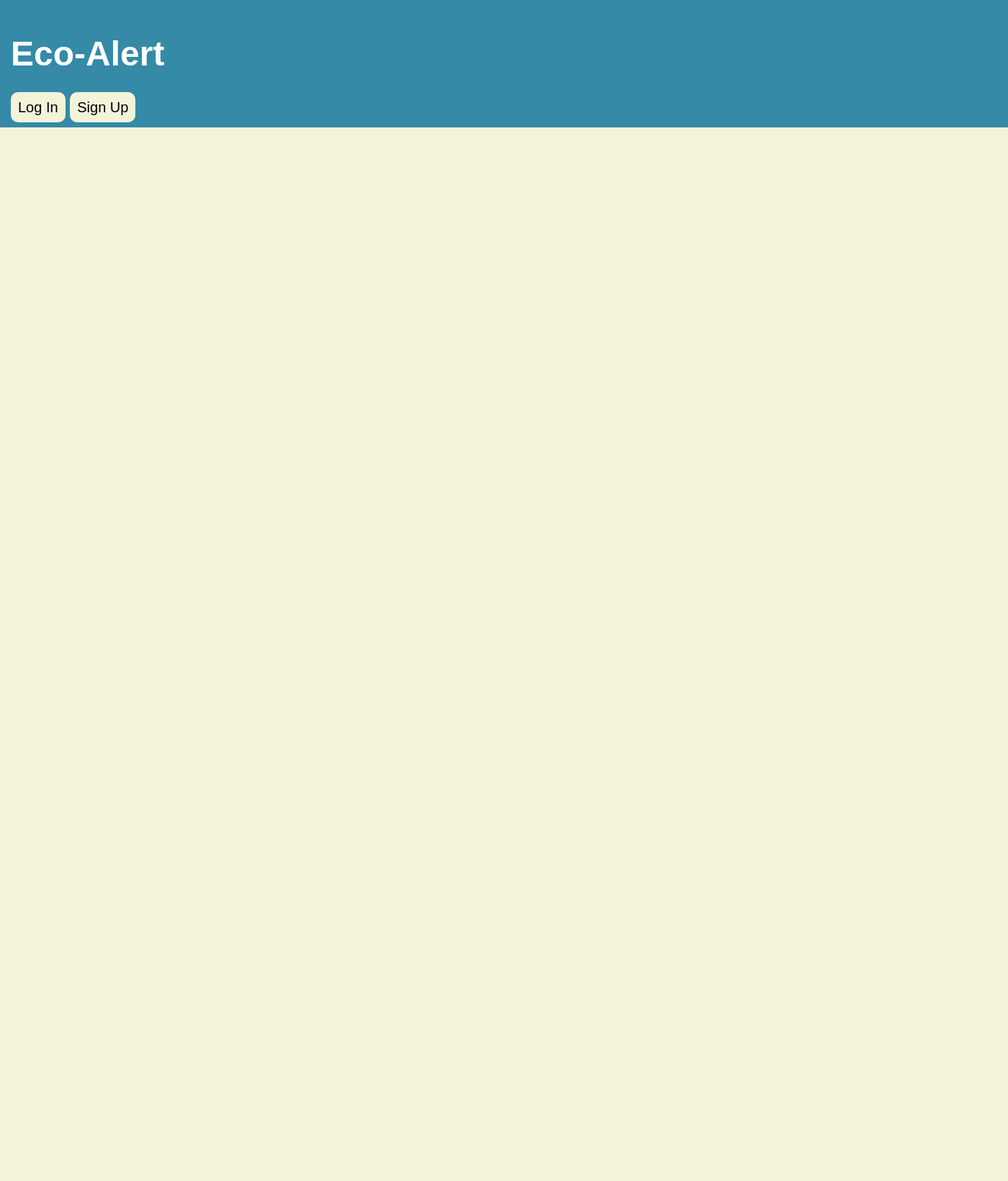
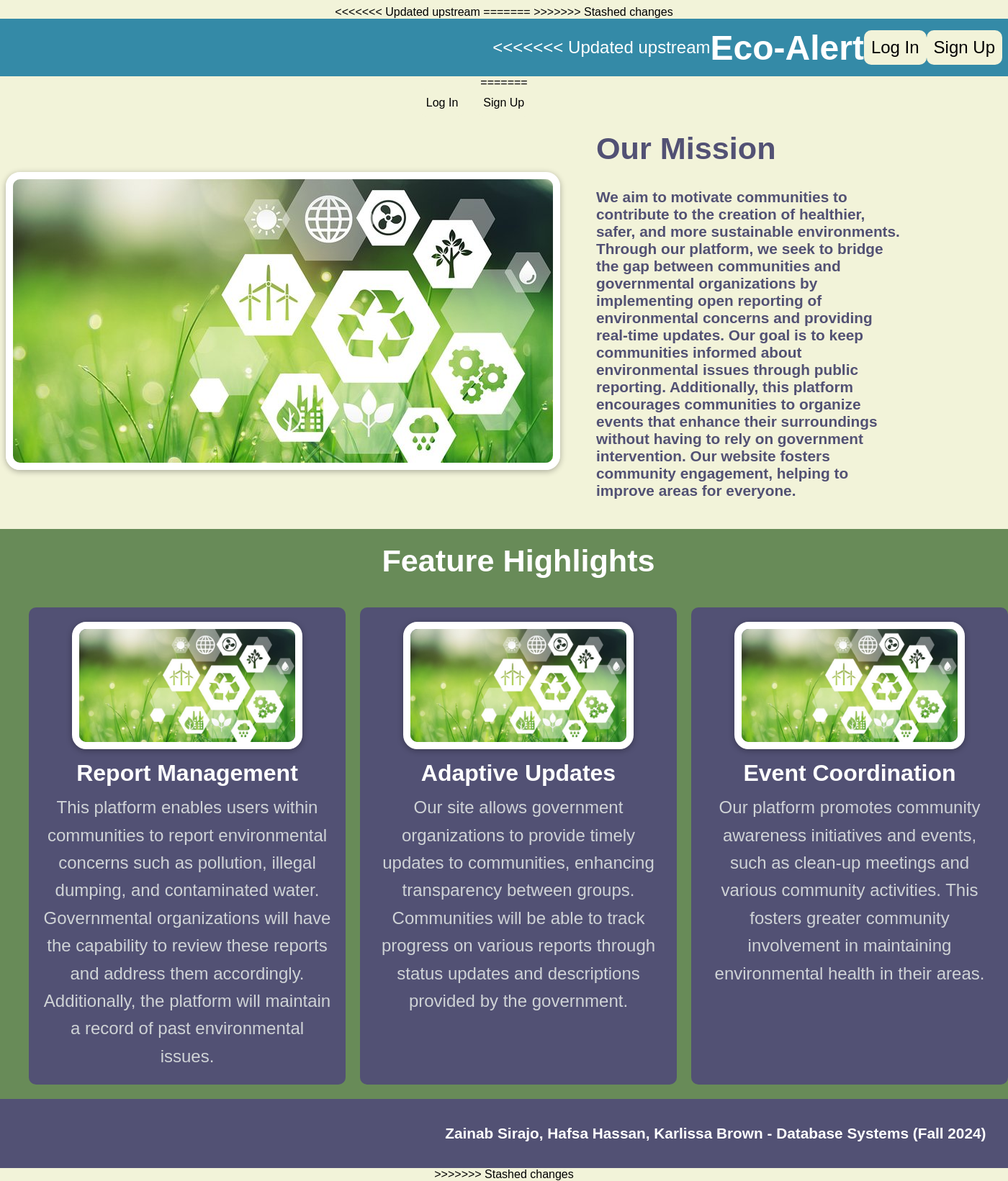
Before and after one commit to zainabsirajo50/Echo-Alert, a PHP site: page /home-page.php in a window 1400 px wide; the page is wider, and only the part inside the window is pictured. Shown: that part at 72% size. Before the commit the page ends 177 px from the top of that part, so only its background shows below. Run offline with PHP 8.4, Linux system fonts and the light colour scheme; data that the repository does not hold is empty; a stand-in replaces the project's code that opens the database connection.

Commit message:
Updated Home Page
Home Page is Done

```diff
--- /dev/null
+++ b/HomePage.js
@@ -0,0 +1,23 @@
+let animation = {
+    revealDistance: 150,
+    intialOpacity: 0,
+    transitionDelay: 0,
+    transitionDuration: '2s',
+    transitionProperty: 'all',
+    transitionTimingFunction: 'ease'
+  }
+
+  window.addEventListener('scroll', function() {
+    let revealableContainers = document.querySelectorAll(".revealable");
+
+    for(i = 0; i < revealableContainers.length; i++){
+      let windowHeight = window.innerHeight;
+      let topOfRevealableContainer = revealableContainers[i].getBoundingClientRect().top;
+
+      if (topOfRevealableContainer < windowHeight - animation.revealDistance) {
+        revealableContainers[i].classList.add("active");
+      } else {
+        revealableContainers[i].classList.remove("active");
+      }
+    }
+  });
--- a/home-page.php
+++ b/home-page.php
@@ -10,14 +10,65 @@
     <meta name="viewport" content="width=device-width, initial-scale=1.0">
     <title>Eco Alert</title>
     <link rel="stylesheet" href="src/css/HomePage.css">
+<<<<<<< Updated upstream
+=======
+    <script src="HomePage.js"></script>
+>>>>>>> Stashed changes
 </head>
 
 <body>
     <header>
+<<<<<<< Updated upstream
         <h1>Eco-Alert</h1>
         <a href="<?php echo BASE_URL; ?>/login-form.php">Log In</a>
         <a href="<?php echo BASE_URL; ?>/signup-form.php">Sign Up</a>
     </header>
+=======
+        <div id="title">
+            <h1>Eco-Alert</h1>
+        </div>
+        <div id="head-links">
+            <a href="<?php echo BASE_URL; ?>/login-form.php">Log In</a>
+            <a href="<?php echo BASE_URL; ?>/signup-form.php">Sign Up</a>
+        </div>
+    </header>
+
+    <div id="mission">
+        <div>
+            <img src="image-assets/env-icon.jpg" alt="Environmental Icons">
+        </div>
+
+        <div id="m-statement">
+            <h2 style="color: #525174;">Our Mission</h2>
+            <p>We aim to motivate communities to contribute to the creation of healthier, safer, and more sustainable environments. Through our platform, we seek to bridge the gap between communities and governmental organizations by implementing open reporting of environmental concerns and providing real-time updates. Our goal is to keep communities informed about environmental issues through public reporting. Additionally, this platform encourages communities to organize events that enhance their surroundings without having to rely on government intervention. Our website fosters community engagement, helping to improve areas for everyone.</p>
+        </div>
+    </div>
+
+    <div class="revealable">
+        <h2 id="web-info">Feature Highlights</h2>
+        <div class="feature-container">
+            <div class="point">
+                <img src="image-assets/env-icon.jpg" alt="Need to change - PLACEHOLDER">
+                <h3>Report Management</h3>
+                <p>This platform enables users within communities to report environmental concerns such as pollution, illegal dumping, and contaminated water. Governmental organizations will have the capability to review these reports and address them accordingly. Additionally, the platform will maintain a record of past environmental issues.</p>
+            </div>
+            <div class="point">
+                <img src="image-assets/env-icon.jpg" alt="Need to change - PLACEHOLDER">
+                <h3>Adaptive Updates</h3>
+                <p>Our site allows government organizations to provide timely updates to communities, enhancing transparency between groups. Communities will be able to track progress on various reports through status updates and descriptions provided by the government.</p>
+            </div>
+            <div class="point">
+                <img src="image-assets/env-icon.jpg" alt="Need to change - PLACEHOLDER">
+                <h3>Event Coordination</h3>
+                <p>Our platform promotes community awareness initiatives and events, such as clean-up meetings and various community activities. This fosters greater community involvement in maintaining environmental health in their areas.</p>
+            </div>
+        </div>
+    </div>
+
+    <div id="footer">
+        <p style="color: #FFFFFF; text-align: right; font-size: 1.3em">Zainab Sirajo, Hafsa Hassan, Karlissa Brown - Database Systems (Fall 2024)</p>
+    </div>
+>>>>>>> Stashed changes
 </body>
 
 </html>
--- a/src/css/HomePage.css
+++ b/src/css/HomePage.css
@@ -1,6 +1,7 @@
 body {
     font-family: Arial, sans-serif;
     background-color: #F2F3D9;
+<<<<<<< Updated upstream
     margin: 0;
     padding: 0;
     display: flex;
@@ -20,6 +21,27 @@ header {
     top: 0;
     left: 0;
     z-index: 1000;
+=======
+    margin: 0px;
+    padding: 0px;
+    overflow-x: hidden;
+    /* display: flex; */
+    /* flex-direction: column; */
+    /* align-items: center; */
+    /* height: 100vh;*/
+}
+
+
+header {
+    background-color: #348AA7;
+    display: flex;
+    justify-content: flex-end;
+    align-items: center;
+    position: relative;
+    width: 100%;
+    padding: 40px;
+    margin: 0;
+>>>>>>> Stashed changes
 }
 
 a {
@@ -27,7 +49,151 @@ a {
     border-radius: 10px;
     color: #000;
     font-family: Arial, sans-serif;
+<<<<<<< Updated upstream
     font-size: 20px;
     padding: 10px;
     text-decoration: none;
 }
+=======
+    font-size: 25px;
+    padding: 10px 15px;
+    text-decoration: none;
+}
+
+h1 {
+    color: white;
+    font-size: 3.5em;
+    text-align: center;
+}
+
+h2 {
+    font-size: 2.7em;
+    margin: 0px;
+}
+
+img {
+    max-width: 750px;
+    border: 10px solid #FFFFFF;
+    border-radius: 20px;
+    box-shadow: 0px 2px 8px rgba(0, 0, 0, 0.3)
+}
+
+#head-links {
+    display: flex;
+    gap: 15px;
+    margin-right: 80px;
+}
+
+#title {
+    position: absolute;
+    left: 50%;
+    transform: translateX(-50%);
+}
+
+#mission {
+    width: 100%;
+    position: relative;
+    display: flex;
+    gap: 50px;
+    margin: 0;
+    padding: 20px 100px;
+    align-items: center;
+    justify-content: space-evenly;
+}
+
+#mission p {
+    color: #525174;
+    font-size: 1.3em;
+    font-weight: 550;
+    width: 75%;
+}
+
+#m-statement {
+    display: flex;
+    flex-direction: column;
+    gap: 10px;
+    align-items: flex-start;
+    justify-content: flex-start;
+    text-align: left;
+    padding: 0;
+    margin: 0;
+}
+
+#web-info {
+    width: 100%;
+    background-color: #688B58;
+    color: #FFFFFF;
+    text-align: center;
+    padding: 20px;
+    margin: 0;
+}
+
+.feature-container {
+    width: 100%;
+    display: flex;
+    justify-content: center;
+    gap: 20px;
+    padding: 20px;
+    background-color: #688B58;
+}
+
+.point {
+    width: 100%;
+    display: flex;
+    flex-direction: column;
+    align-items: center;
+    text-align: center;
+    width: 400px;
+    background-color: #525174;
+    padding: 20px;
+    border-radius: 10px;
+}
+
+.point img {
+    max-width: 300px;
+    height: auto;
+    margin-bottom: 15px;
+}
+
+.point h3 {
+    margin: 0 0 10px 0;
+    color: #FFFFFF;
+    font-size: 2.0em;
+}
+
+.point p {
+    margin: 0;
+    color: #cfd3d6;
+    font-size: 1.5em;
+    line-height: 1.6;
+}
+
+#footer {
+    width: 100%;
+    position: relative;
+    padding: 15px;
+    padding-right: 60px;
+    background-color: #525174;
+    height: auto;
+    bottom: 0;
+    font-weight: 600;
+}
+
+  .revealable{
+    position: relative;
+    transform: translateY(150px);
+    opacity: 0;
+    transition: 2s all ease;
+  }
+
+  .active{
+    transform: translateY(0);
+    opacity: 1;
+  }
+
+  /* Add a class for hidden state */
+  .hidden {
+    display: none !important;
+  }
+
+>>>>>>> Stashed changes
```
Also changed, not shown: image-assets/env-icon.jpg (added).
